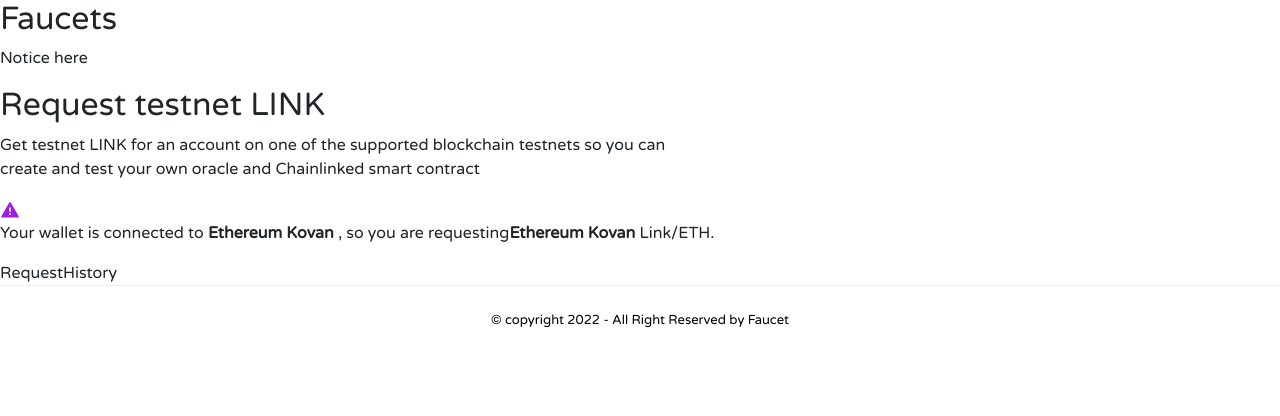
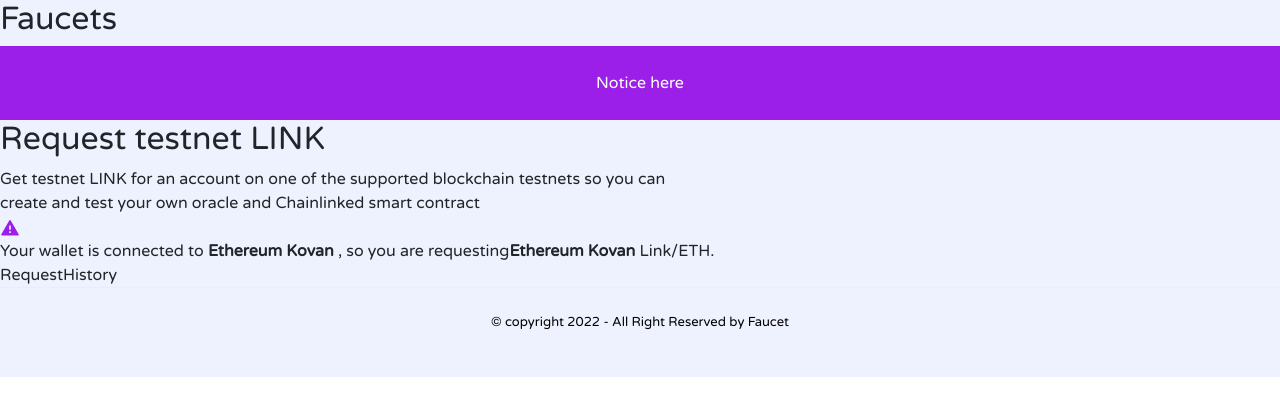
Before and after one commit to Sarwarhridoy4/faucets-fontend, a React (Vite) app: page / in a window 1280 px wide. Shown: the top 416 px of the page. Built offline with nearby package versions, Linux system fonts and the light colour scheme.

Commit message:
notice done

```diff
--- /dev/null
+++ b/src/App.css
@@ -0,0 +1,4 @@
+.home {
+    background: #eef2fe;
+    padding-bottom: 20px;
+}
--- a/src/App.tsx
+++ b/src/App.tsx
@@ -2,10 +2,10 @@
 import Navbar from "./components/Navbar/Navbar"
 import Notice from "./components/Notice/Notice"
 import RequestLink from "./components/RequestLink/RequestLink"
-
+import "./App.css"
 const App = () => {
   return (
-    <div className="font-Varela font-normal">
+    <div className="home">
       <Navbar />
       <Notice />
       <RequestLink/>
--- /dev/null
+++ b/src/components/Notice/Notice.css
@@ -0,0 +1,7 @@
+.notice_board {
+    background: #9b1fe9;
+    padding: 25px 0;
+}
+p{
+    margin-bottom: 0 !important;
+}
--- a/src/components/Notice/Notice.tsx
+++ b/src/components/Notice/Notice.tsx
@@ -1,8 +1,9 @@
+import "./Notice.css"
 const Notice = () => {
   return (
-    <div>
-      <div>
-        <p>
+    <div className="notice_board">
+      <div className="container">
+        <p className="text-center text-white">
           Notice here
         </p>
       </div>
```
